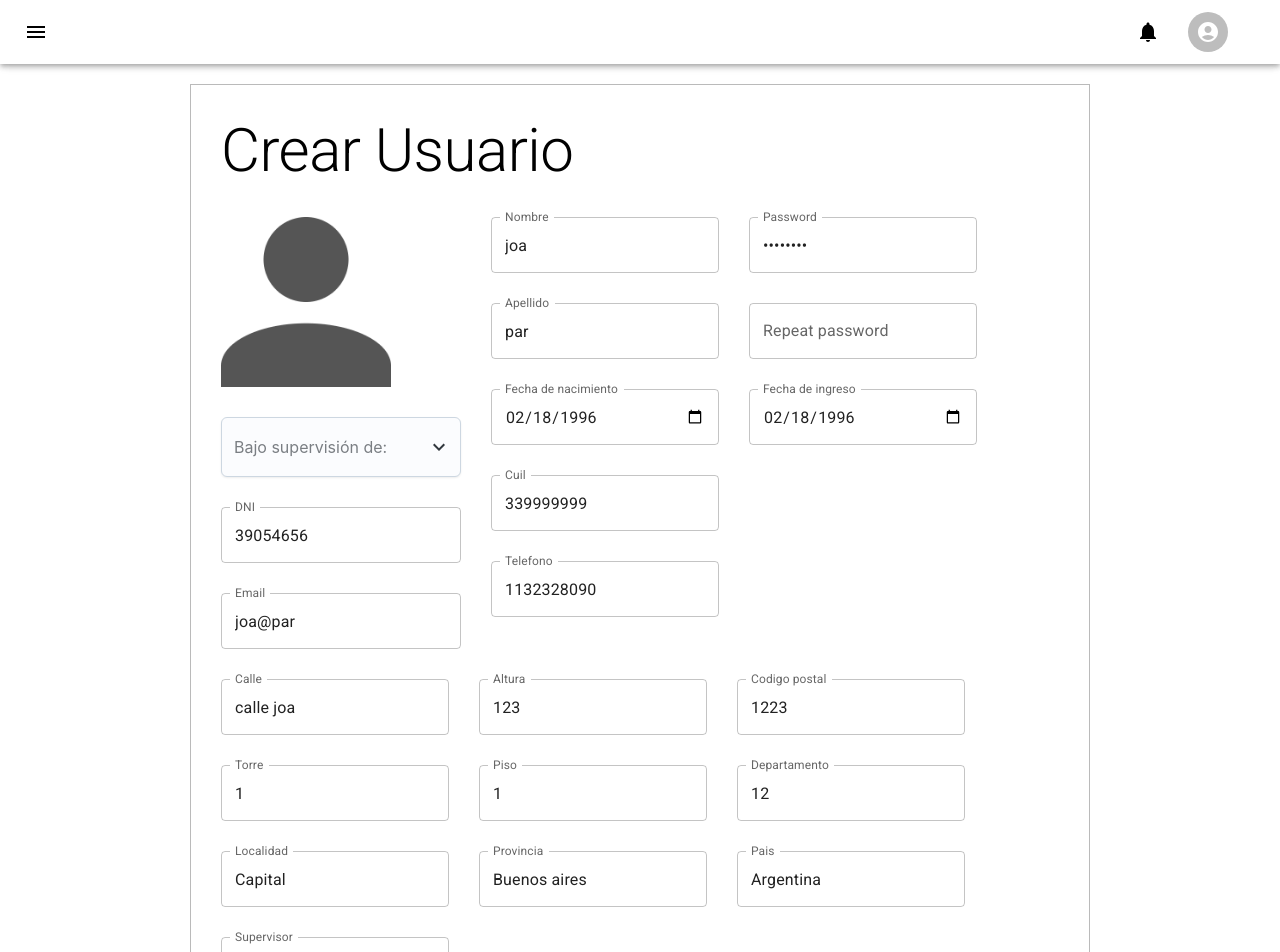
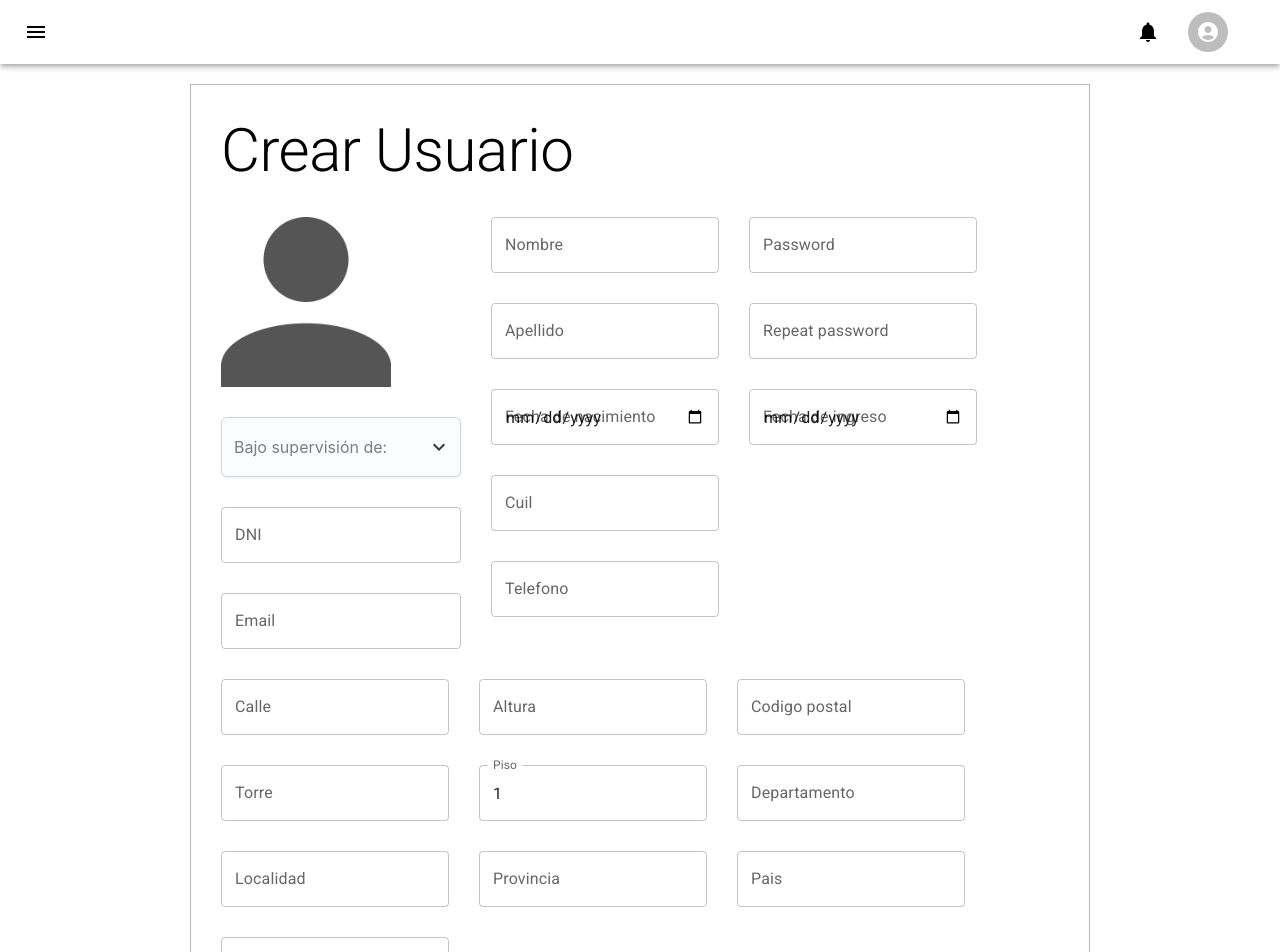
Before and after one commit to PJoaquin-adviters/Proyecto-final-adviters, a React (Create React App) app: page /user in a window 1280 px wide. Shown: the top 952 px of the page. Built offline with nearby package versions, Linux system fonts and the light colour scheme.

Commit message:
loading screen in user page

```diff
--- a/src/Pages/UserPage/UserPage.jsx
+++ b/src/Pages/UserPage/UserPage.jsx
@@ -6,6 +6,7 @@ import { TextField, Button, Box, Typography } from "@mui/material";
 import "./UserPage.css";
 import pictureNotFound from "../../assets/img/user-not-found.png";
 import ArrowForwardIcon from "@mui/icons-material/ArrowForward";
+import Loading from "../../components/Loading/Loading";
 
 const UserPage = () => {
   // El objeto va a estar vacio, ahora esta lleno porque es de prueba pero es para que tenga las keys
@@ -33,12 +34,23 @@ const UserPage = () => {
     supervisorId: 3,
   };
   const [isNew, setIsNew] = useState(true);
-  const [userInfo, setUserInfo] = useState({});
-  const [rePassword, setRePassword] = useState(userInfo.password);
+  // const ´loader, setLoader]
+  // const [state, setState] = useState({
+  //   userInfo: {},
+  //   rePassword: state.userInfo.password
+  // })
+  const [userInfo, setUserInfo] = useState(null);
+  const [rePassword, setRePassword] = useState(userInfo?.password);
 
   useEffect(() => {
     // si es true traemos los datos del usuario desde llamando a una funcion en service
-    isNew && setUserInfo({ ...initData });
+    // isNew && setUserInfo({});
+    if (isNew) setUserInfo({});
+    else {
+      setTimeout(() => {
+        setUserInfo({});
+      }, 1500);
+    }
   }, []);
 
   const handleChange = (e, inputName) => {
@@ -47,18 +59,15 @@ const UserPage = () => {
     setUserInfo({ ...info });
   };
 
-  const handleSubmit = () => {
-    // si es nuevo llamamos a metodo saveUser en service POST()
-    if (isNew) {
-      // saveUser(userInfo);
-    }
-    // Si no es nuevo tenemos que hacer un update (PUT)
-    else {
-      // updateUser();
-    }
-  };
+  const createUser = () => {};
+
+  const editUser = () => {};
 
   return (
+    <>
+      {!userInfo ? (
+        <Loading />
+      ) : (
         <section className="profile-page">
           <form className="form-user">
             <div>
@@ -91,14 +100,14 @@ const UserPage = () => {
                 <TextField
                   id="dni"
                   label="DNI"
-              value={userInfo.dni}
+                  value={userInfo?.dni}
                   onChange={(e) => handleChange(e, "dni")}
                 />
                 <TextField
                   id="email"
                   label="Email"
                   type="email"
-              value={userInfo.email}
+                  value={userInfo?.email}
                   onChange={(e) => handleChange(e, "email")}
                 />
               </div>
@@ -106,32 +115,32 @@ const UserPage = () => {
                 <TextField
                   id="name"
                   label="Nombre"
-              value={userInfo.name}
+                  value={userInfo?.name}
                   onChange={(e) => handleChange(e, "name")}
                 />
                 <TextField
                   id="lastname"
                   label="Apellido"
-              value={userInfo.lastname}
+                  value={userInfo?.lastname}
                   onChange={(e) => handleChange(e, "lastname")}
                 />
                 <TextField
                   id="date"
                   label="Fecha de nacimiento"
                   type="date"
-              value={userInfo.date}
+                  value={userInfo?.date}
                   onChange={(e) => handleChange(e, "date")}
                 />
                 <TextField
                   id="ciul"
                   label="Cuil"
-              value={userInfo.ciul}
+                  value={userInfo?.ciul}
                   onChange={(e) => handleChange(e, "ciul")}
                 />
                 <TextField
                   id="telephone"
                   label="Telefono"
-              value={userInfo.telephone}
+                  value={userInfo?.telephone}
                   onChange={(e) => handleChange(e, "telephone")}
                 />
               </div>
@@ -140,7 +149,7 @@ const UserPage = () => {
                   id="password"
                   label="Password"
                   type="password"
-              value={userInfo.password}
+                  value={userInfo?.password}
                   onChange={(e) => handleChange(e, "password")}
                 />
                 <TextField
@@ -154,7 +163,7 @@ const UserPage = () => {
                   id="admissionDate"
                   label="Fecha de ingreso"
                   type="date"
-              value={userInfo.admissionDate}
+                  value={userInfo?.admissionDate}
                   onChange={(e) => handleChange(e, "admissionDate")}
                 />
               </div>
@@ -164,31 +173,31 @@ const UserPage = () => {
                 <TextField
                   id="street"
                   label="Calle"
-              value={userInfo.street}
+                  value={userInfo?.street}
                   onChange={(e) => handleChange(e, "street")}
                 />
                 <TextField
                   id="tower"
                   label="Torre"
-              value={userInfo.tower}
+                  value={userInfo?.tower}
                   onChange={(e) => handleChange(e, "tower")}
                 />
                 <TextField
                   id="location"
                   label="Localidad"
-              value={userInfo.location}
+                  value={userInfo?.location}
                   onChange={(e) => handleChange(e, "location")}
                 />
                 <TextField
                   id="supervisorId"
                   label="Supervisor"
-              value={userInfo.supervisorId}
+                  value={userInfo?.supervisorId}
                   onChange={(e) => handleChange(e, "supervisorId")}
                 />
                 <TextField
                   id="holiday"
                   label="Dias vacaciones"
-              value={userInfo.holiday}
+                  value={userInfo?.holiday}
                   onChange={(e) => handleChange(e, "holiday")}
                 />
               </div>
@@ -196,14 +205,18 @@ const UserPage = () => {
                 <TextField
                   id="streetNumber"
                   label="Altura"
-              value={userInfo.streetNumber}
+                  value={userInfo?.streetNumber}
                   onChange={(e) => handleChange(e, "streetNumber")}
                 />
-            <TextField id="outlined-required" label="Piso" defaultValue="1" />
+                <TextField
+                  id="outlined-required"
+                  label="Piso"
+                  defaultValue="1"
+                />
                 <TextField
                   id="province"
                   label="Provincia"
-              value={userInfo.province}
+                  value={userInfo?.province}
                   onChange={(e) => handleChange(e, "province")}
                 />
               </div>
@@ -211,19 +224,19 @@ const UserPage = () => {
                 <TextField
                   id="postalCode"
                   label="Codigo postal"
-              value={userInfo.postalCode}
+                  value={userInfo?.postalCode}
                   onChange={(e) => handleChange(e, "postalCode")}
                 />
                 <TextField
                   id="apartment"
                   label="Departamento"
-              value={userInfo.apartment}
+                  value={userInfo?.apartment}
                   onChange={(e) => handleChange(e, "apartment")}
                 />
                 <TextField
                   id="country"
                   label="Pais"
-              value={userInfo.country}
+                  value={userInfo?.country}
                   onChange={(e) => handleChange(e, "country")}
                 />
               </div>
@@ -240,13 +253,15 @@ const UserPage = () => {
               <Button
                 variant="contained"
                 endIcon={<ArrowForwardIcon />}
-            onClick={() => handleSubmit()}
+                onClick={() => (isNew ? createUser() : editUser())}
               >
-            {isNew ? "Guardar" : "Update"}
+                {isNew ? "Guardar" : "Editar"}
               </Button>
             </Box>
           </form>
         </section>
+      )}
+    </>
   );
 };
 
```
Lines whose indentation alone changed are shown as unchanged.
